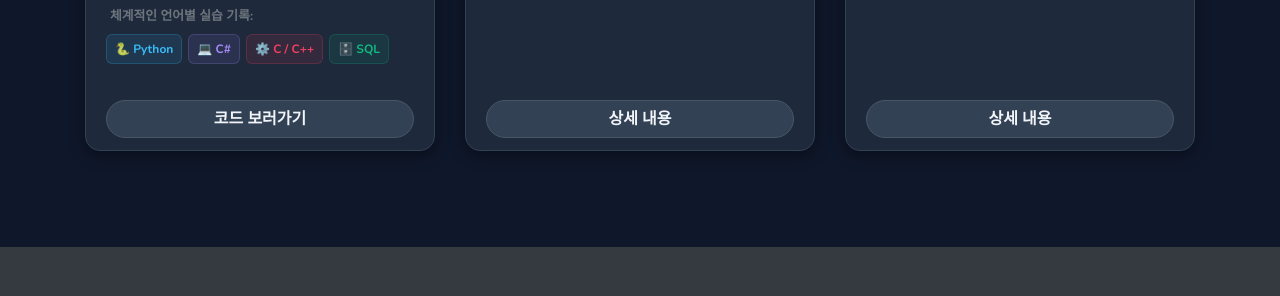
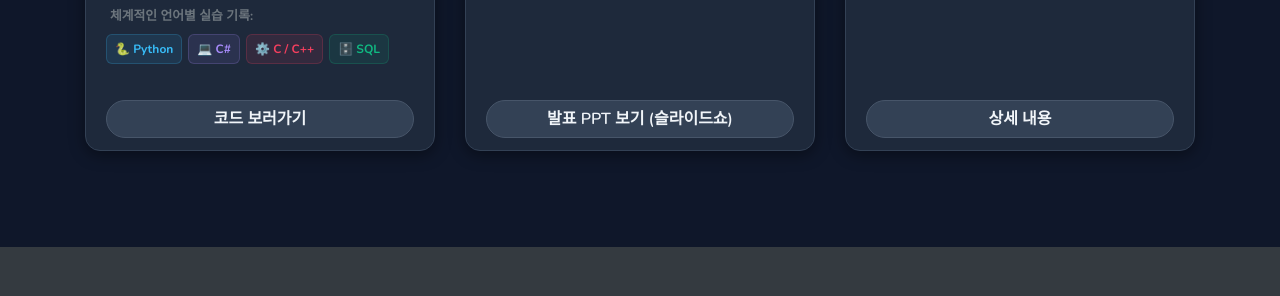
Before and after one commit to lee-myeong-eun/lee-myeong-eun.github.io, a Jekyll site: the page built from index.html, in a window 1280 px wide. Shown: the part 1310-1606 px from the top of the page. Built offline with Jekyll 4.4.1, drawn with Linux system fonts in a browser that asks for light colours.

Commit message:
Integrate Google Slides presentation link with presentation modal for BLE Safety project

```diff
--- a/index.html
+++ b/index.html
@@ -71,7 +71,7 @@
         </p>
       </div>
       <div class="card-footer bg-transparent border-0">
-        <a href="#" class="btn btn-primary btn-block">상세 내용</a>
+        <button type="button" class="btn btn-primary btn-block" data-toggle="modal" data-target="#blePptModal">발표 PPT 보기 (슬라이드쇼)</button>
       </div>
     </div>
   </div>
@@ -95,3 +95,30 @@
   </div>
 </div>
 <!-- /.row -->
+
+<!-- BLE Slideshow Modal -->
+<div class="modal fade" id="blePptModal" tabindex="-1" role="dialog" aria-labelledby="blePptModalLabel" aria-hidden="true" style="z-index: 1050;">
+  <div class="modal-dialog modal-xl modal-dialog-centered" role="document">
+    <div class="modal-content welcome-box border-0 text-white" style="background: rgba(11, 15, 25, 0.95) !important; backdrop-filter: blur(25px) !important; border: 1px solid rgba(56, 189, 248, 0.2) !important;">
+      <div class="modal-header border-0 pb-0">
+        <h5 class="modal-title text-gradient" id="blePptModalLabel">📊 BLE 기반 작업자 안전 모니터링 발표 PPT</h5>
+        <button type="button" class="close text-white" data-dismiss="modal" aria-label="Close" style="opacity: 0.8; outline: none;">
+          <span aria-hidden="true">&times;</span>
+        </button>
+      </div>
+      <div class="modal-body p-3">
+        <!-- Google Slides Embed -->
+        <div class="embed-responsive embed-responsive-16by9" style="border-radius: 12px; overflow: hidden; border: 1px solid rgba(255,255,255,0.08);">
+          <iframe class="embed-responsive-item" src="https://docs.google.com/presentation/d/16zicVw4LLHW-tQiddjgxP1K2JQOi1rvgQQ6OosLRDEU/embed?start=false&loop=false&delayms=3000" allowfullscreen="true" mozallowfullscreen="true" webkitallowfullscreen="true"></iframe>
+        </div>
+        <p class="text-muted small mt-3 mb-0 text-center">
+          💡 슬라이드쇼가 로드되지 않거나 권한이 필요하다고 나오는 경우, 구글 프레젠테이션 공유 설정에서 <strong>[링크가 있는 모든 사용자에게 공개]</strong>로 변경되어 있는지 확인해 주세요.
+        </p>
+      </div>
+      <div class="modal-footer border-0 pt-0">
+        <button type="button" class="btn btn-outline-light btn-sm px-4" data-dismiss="modal" style="border-radius: 20px !important;">닫기</button>
+        <a href="https://docs.google.com/presentation/d/16zicVw4LLHW-tQiddjgxP1K2JQOi1rvgQQ6OosLRDEU/present" target="_blank" class="btn btn-primary btn-sm px-4" style="border-radius: 20px !important;">프레젠테이션 크게 보기</a>
+      </div>
+    </div>
+  </div>
+</div>
```
